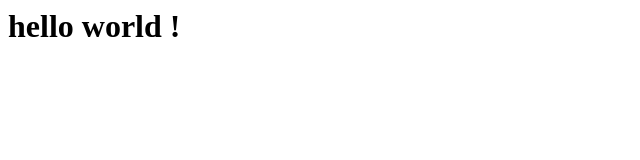
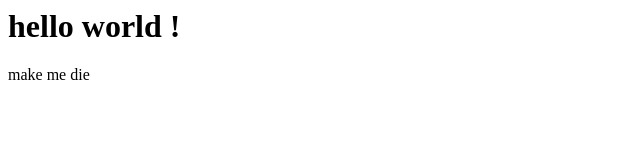
Before and after one commit to GamerGirlandCo/tablets-random-shit, a plain HTML site: page index.html in a window 1280 px wide. Shown: the full height of the page, 0-640 px from the left. Drawn offline with Linux system fonts and the light colour scheme.

Commit message:
Update index.html

```diff
--- a/index.html
+++ b/index.html
@@ -1,3 +1,8 @@
 <html>
-<h1>hello world !</h1>
+  <body>
+    <h1>hello world !</h1>
+    <div>
+      make me die
+    </div>
+  </body>
 </html>
```
